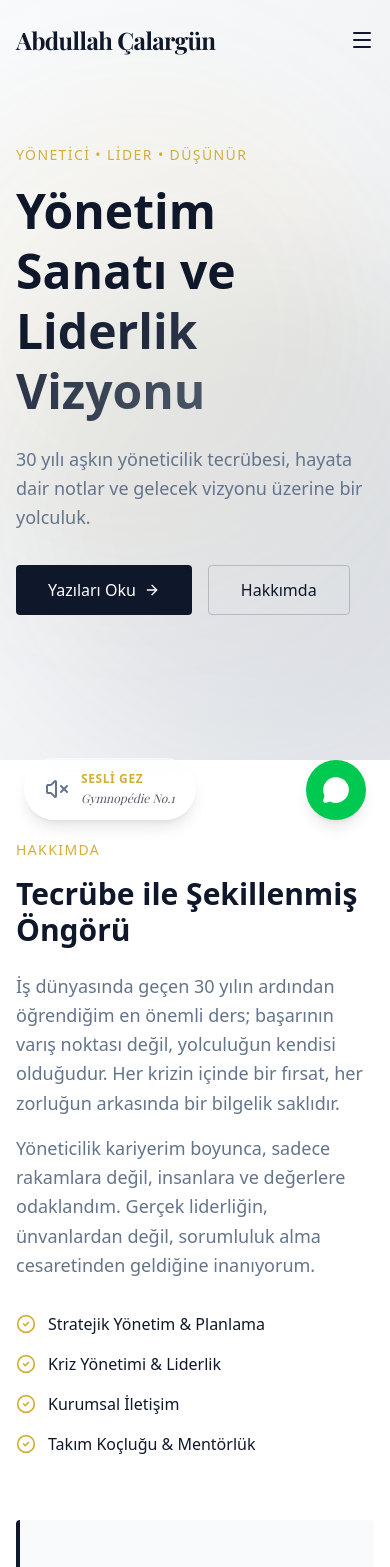
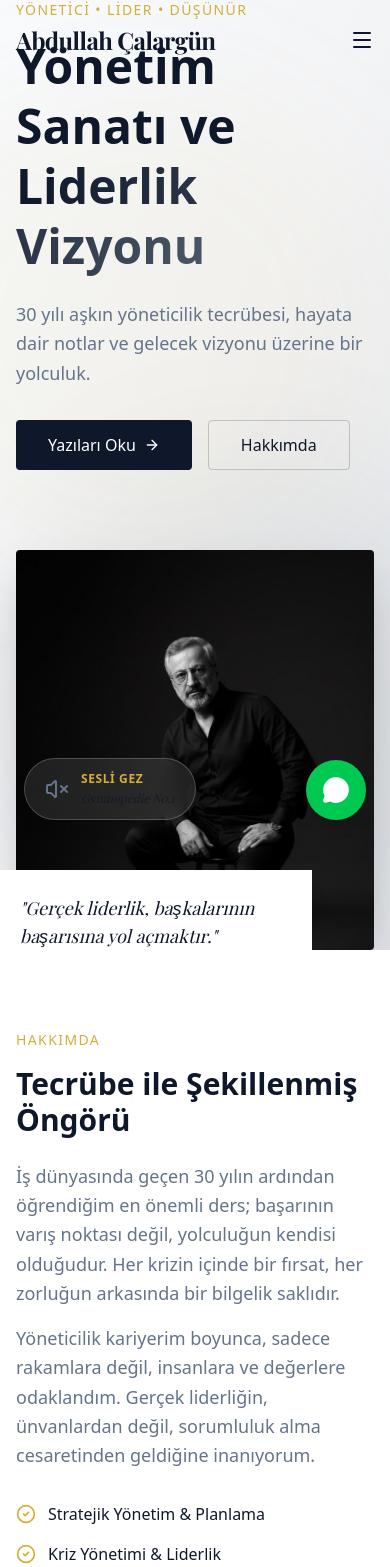
Before and after one commit to tacker2022/abdullahcalargun, a Next.js app: page / in a window 390 px wide. Shown: the top 1567 px of the page. Built offline with nearby package versions, Linux system fonts and the light colour scheme; a web font is replaced by a local one.

Commit message:
fix: Enable hero image on mobile devices

```diff
--- a/components/sections/Hero.tsx
+++ b/components/sections/Hero.tsx
@@ -65,7 +65,7 @@ export function Hero() {
                     initial={{ opacity: 0, scale: 0.9 }}
                     animate={{ opacity: 1, scale: 1 }}
                     transition={{ delay: 0.4, duration: 0.8 }}
-                    className="relative h-[500px] md:h-[600px] w-full hidden md:block"
+                    className="relative h-[400px] md:h-[600px] w-full block mt-8 md:mt-0"
                 >
                     {/* Image Frame */}
                     <div className="absolute inset-0 bg-gray-200 dark:bg-gray-800 rounded-sm overflow-hidden shadow-2xl">
```
